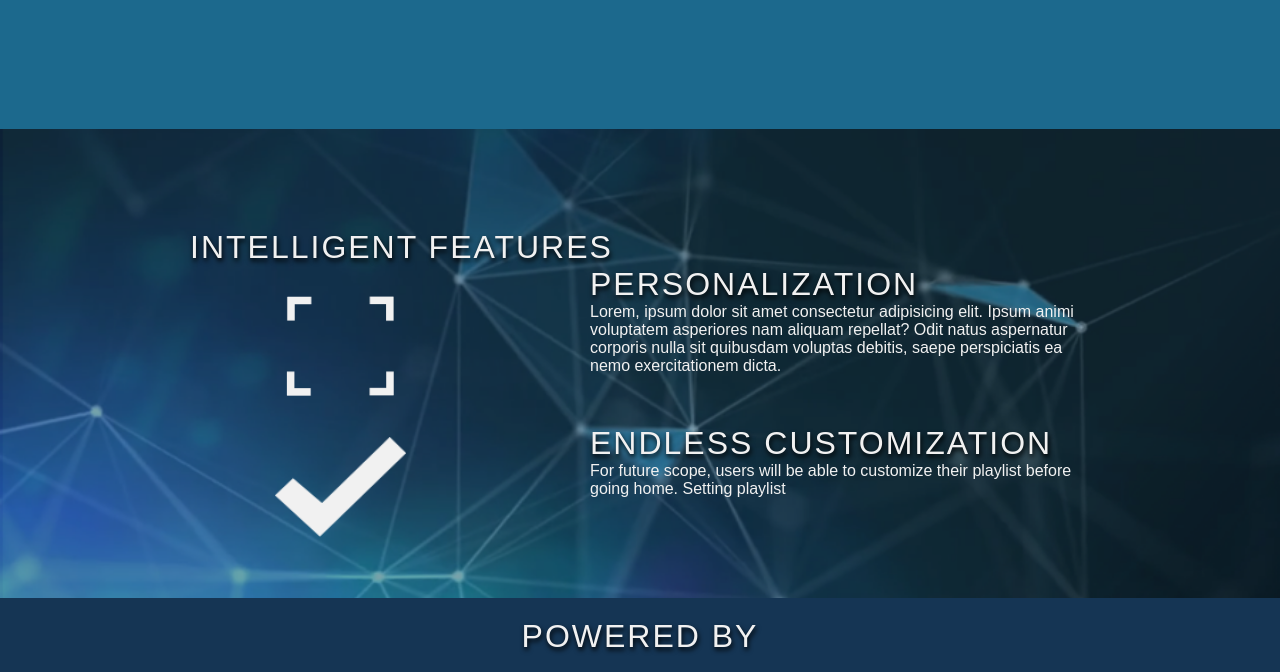
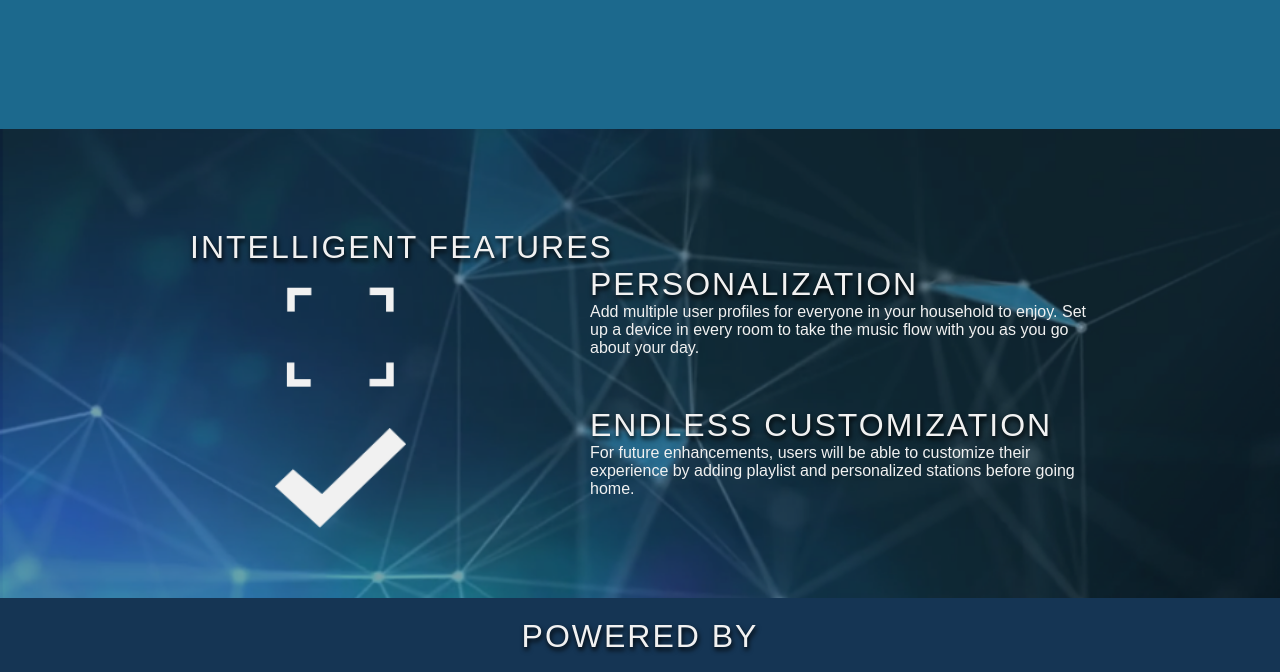
Before and after one commit to nat-nat33/senflo, a website: page index.html in a window 1280 px wide. Shown: the part 1499-2171 px from the top of the page. Drawn offline with Linux system fonts and the light colour scheme; a web font is replaced by a local one.

Commit message:
updated index.html

```diff
--- a/index.html
+++ b/index.html
@@ -40,7 +40,7 @@
               </div>
               <div class="msg">
                   <h1>how it works</h1>
-                  <p>Using artificial intelligence and facial recognition our mobile app uses a smart device that recoginzes your face as you enter a room. Our advanced algorithm accesses your most liked tracks from Spotify and automatically plays them for you. For developers, you may customize your experience by using Spoitfy's api to bring in your favorite playlists, artist tracks, and persnolized stations.</p>
+                  <p>Using artificial intelligence and facial recognition our mobile app uses a smart device that recoginzes your face as you enter a room. Our advanced algorithm accesses your most liked tracks from Spotify and automatically plays them for you to enjoy.</p>
               </div>
             </div>
         </div>
@@ -75,7 +75,7 @@
             <div class="msg-container">
               <div class="msg">
                 <h1>Personalization</h1>
-                <p>Lorem, ipsum dolor sit amet consectetur adipisicing elit. Ipsum animi voluptatem asperiores nam aliquam repellat? Odit natus aspernatur corporis nulla sit quibusdam voluptas debitis, saepe perspiciatis ea nemo exercitationem dicta.</p>
+                <p>Add multiple user profiles for everyone in your household to enjoy. Set up a device in every room to take the music flow with you as you go about your day.</p>
               </div>
             </div>
           </div>
@@ -84,7 +84,7 @@
             <div class="msg-container">
               <div class="msg">
                 <h1>Endless Customization</h1>
-                <p>For future scope, users will be able to customize their playlist before going home. Setting playlist </p>
+                <p>For future enhancements, users will be able to customize their experience by adding playlist and personalized stations before going home. </p>
               </div>
             </div>
           </div>
```
